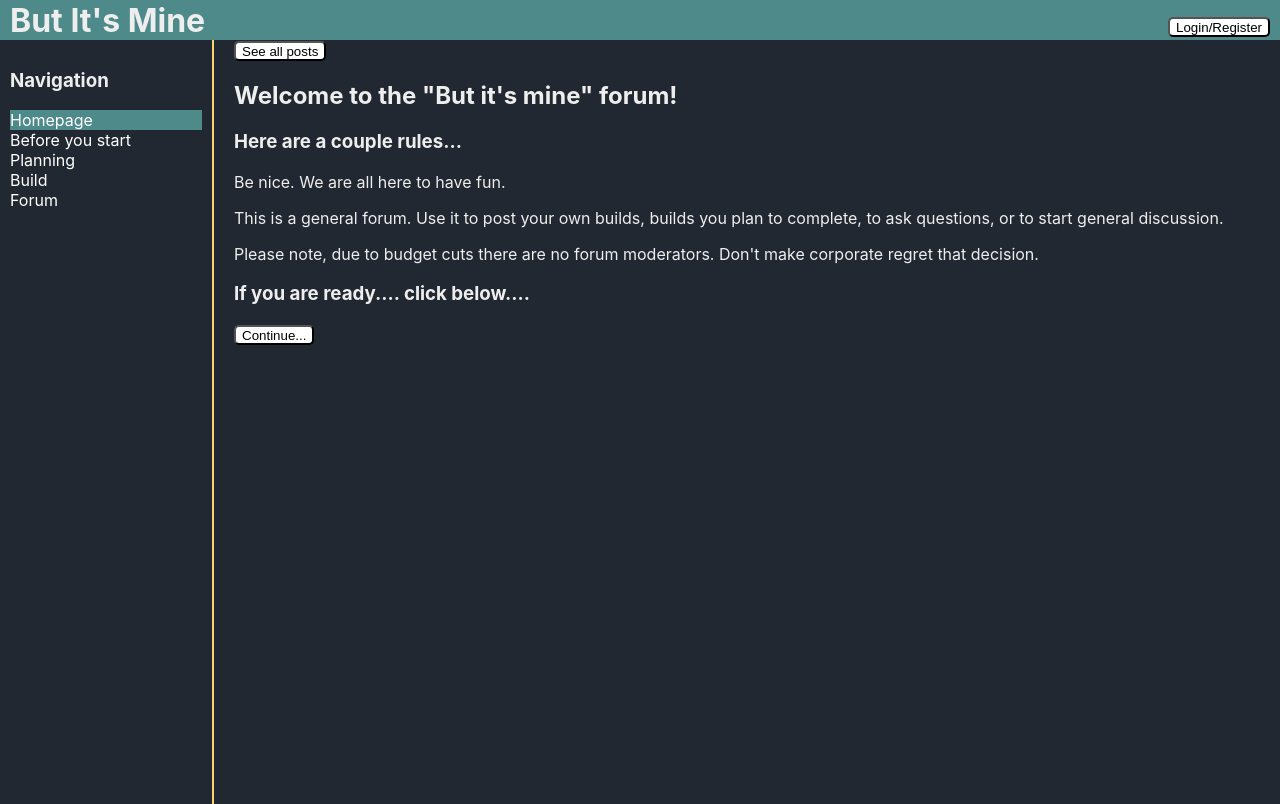
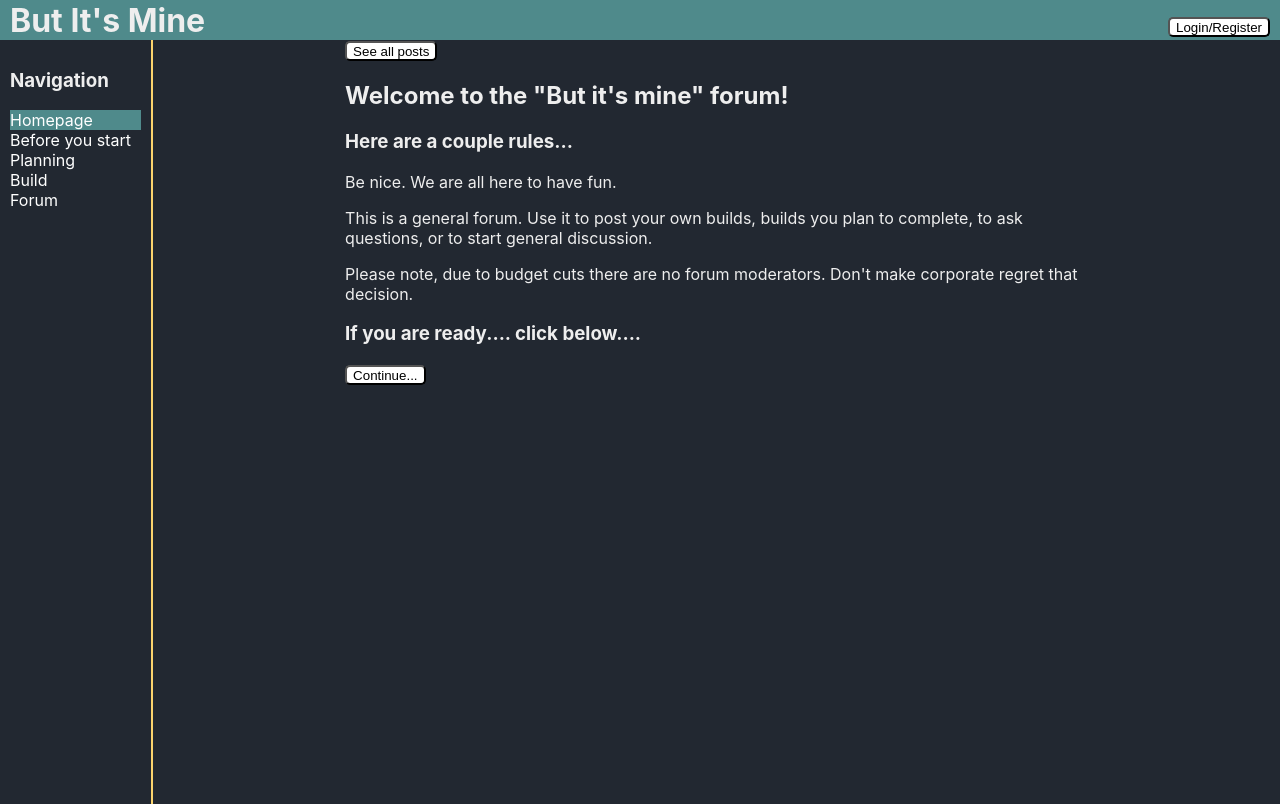
Before and after one commit to tck9173/But-Its-Mine, a React (Create React App) app in the folder but-its-mine/: page /forum in a window 1280 px wide. Built offline with nearby package versions, Linux system fonts and the light colour scheme; no server answers.

Commit message:
small changes, styling changes

```diff
--- a/but-its-mine/src/App.css
+++ b/but-its-mine/src/App.css
@@ -90,8 +90,8 @@ a:hover {
   max-width: 1000px;
   height: 93vh;
   overflow-y: auto;
-  padding-left: 20px;
-  padding-right: 20px;
+  padding-left: 15vw;
+  padding-right: 15vw;
 }
 
 .postListItem {
@@ -180,7 +180,7 @@ a:hover {
 }
 
 .featured img {
-  height: 300px;
+  height: 500px;
 }
 
 .featured {
--- a/but-its-mine/src/components/Planning/BudgetTool.js
+++ b/but-its-mine/src/components/Planning/BudgetTool.js
@@ -1,4 +1,5 @@
 import React, {Component} from 'react';
+import {Link} from 'react-router-dom';
 
 class BudgetTool extends Component {
     constructor(props) {
@@ -33,6 +34,7 @@ class BudgetTool extends Component {
     render() {
         return(
             <div>
+                <Link to = '/planning'><button>Go back to planning</button></Link>
                 <h2>Budget Tool</h2>
                 <form onSubmit={(e) => this.updateRemainder(e)}>
                     <span>Enter your budget:</span>
--- a/but-its-mine/src/components/Planning/PlanningContainer.js
+++ b/but-its-mine/src/components/Planning/PlanningContainer.js
@@ -8,7 +8,7 @@ function PlanningContainer() {
             <p>Lorem ipsum dolor sit amet, consectetur adipiscing elit. Duis a lacinia purus. Mauris congue elit sit amet justo sollicitudin porttitor. Vivamus quis vulputate nulla. Curabitur et dui at eros condimentum congue quis id sapien. Fusce mi odio, aliquam eu orci non, mattis mollis leo. Vivamus egestas magna eget luctus ultricies. Vivamus sodales finibus neque, nec tristique ligula euismod in. Fusce gravida leo vel magna varius, at imperdiet dolor eleifend. Pellentesque tincidunt leo vel libero tempor fringilla. Nunc interdum faucibus dui sit amet mattis. Donec lacinia finibus egestas. Pellentesque scelerisque odio quis orci malesuada mattis. Maecenas laoreet pharetra lectus, a finibus mi cursus vel.</p>
             <h3>Budgeting</h3>
             <p>Lorem ipsum dolor sit amet, consectetur adipiscing elit. Duis a lacinia purus. Mauris congue elit sit amet justo sollicitudin porttitor. Vivamus quis vulputate nulla. Curabitur et dui at eros condimentum congue quis id sapien. Fusce mi odio, aliquam eu orci non, mattis mollis leo. Vivamus egestas magna eget luctus ultricies. Vivamus sodales finibus neque, nec tristique ligula euismod in. Fusce gravida leo vel magna varius, at imperdiet dolor eleifend. Pellentesque tincidunt leo vel libero tempor fringilla. Nunc interdum faucibus dui sit amet mattis. Donec lacinia finibus egestas. Pellentesque scelerisque odio quis orci malesuada mattis. Maecenas laoreet pharetra lectus, a finibus mi cursus vel.</p>
-            <Link to = '/planning/budget-tool'>Go to the budget tool</Link>
+            <Link to = '/planning/budget-tool'><button>Go to the budget tool</button></Link>
             <h3>Picking parts</h3>
             <p>Lorem ipsum dolor sit amet, consectetur adipiscing elit. Duis a lacinia purus. Mauris congue elit sit amet justo sollicitudin porttitor. Vivamus quis vulputate nulla. Curabitur et dui at eros condimentum congue quis id sapien. Fusce mi odio, aliquam eu orci non, mattis mollis leo. Vivamus egestas magna eget luctus ultricies. Vivamus sodales finibus neque, nec tristique ligula euismod in. Fusce gravida leo vel magna varius, at imperdiet dolor eleifend. Pellentesque tincidunt leo vel libero tempor fringilla. Nunc interdum faucibus dui sit amet mattis. Donec lacinia finibus egestas. Pellentesque scelerisque odio quis orci malesuada mattis. Maecenas laoreet pharetra lectus, a finibus mi cursus vel.</p>
             <p>Lorem ipsum dolor sit amet, consectetur adipiscing elit. Duis a lacinia purus. Mauris congue elit sit amet justo sollicitudin porttitor. Vivamus quis vulputate nulla. Curabitur et dui at eros condimentum congue quis id sapien. Fusce mi odio, aliquam eu orci non, mattis mollis leo. Vivamus egestas magna eget luctus ultricies. Vivamus sodales finibus neque, nec tristique ligula euismod in. Fusce gravida leo vel magna varius, at imperdiet dolor eleifend. Pellentesque tincidunt leo vel libero tempor fringilla. Nunc interdum faucibus dui sit amet mattis. Donec lacinia finibus egestas. Pellentesque scelerisque odio quis orci malesuada mattis. Maecenas laoreet pharetra lectus, a finibus mi cursus vel.</p>
```
